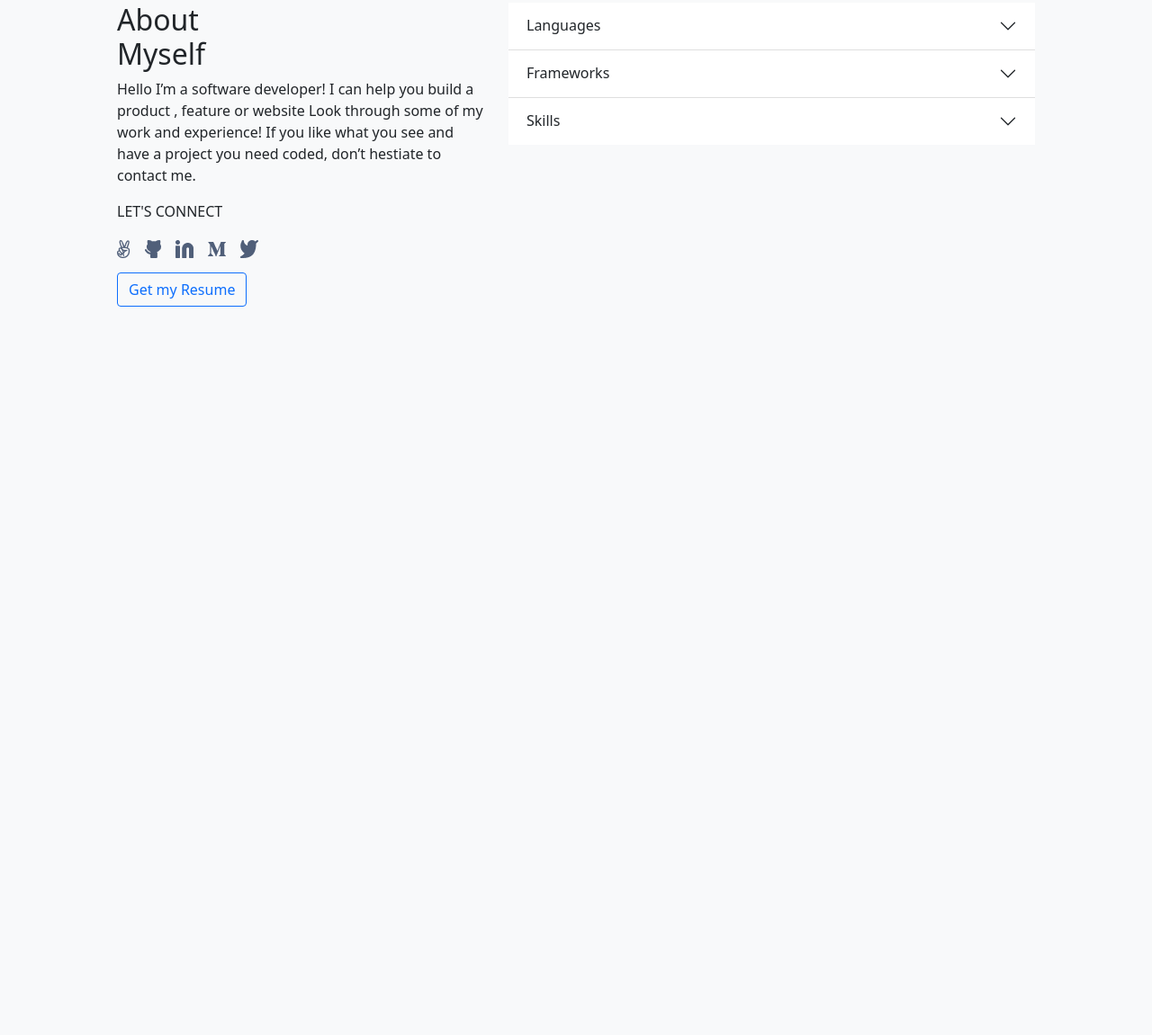
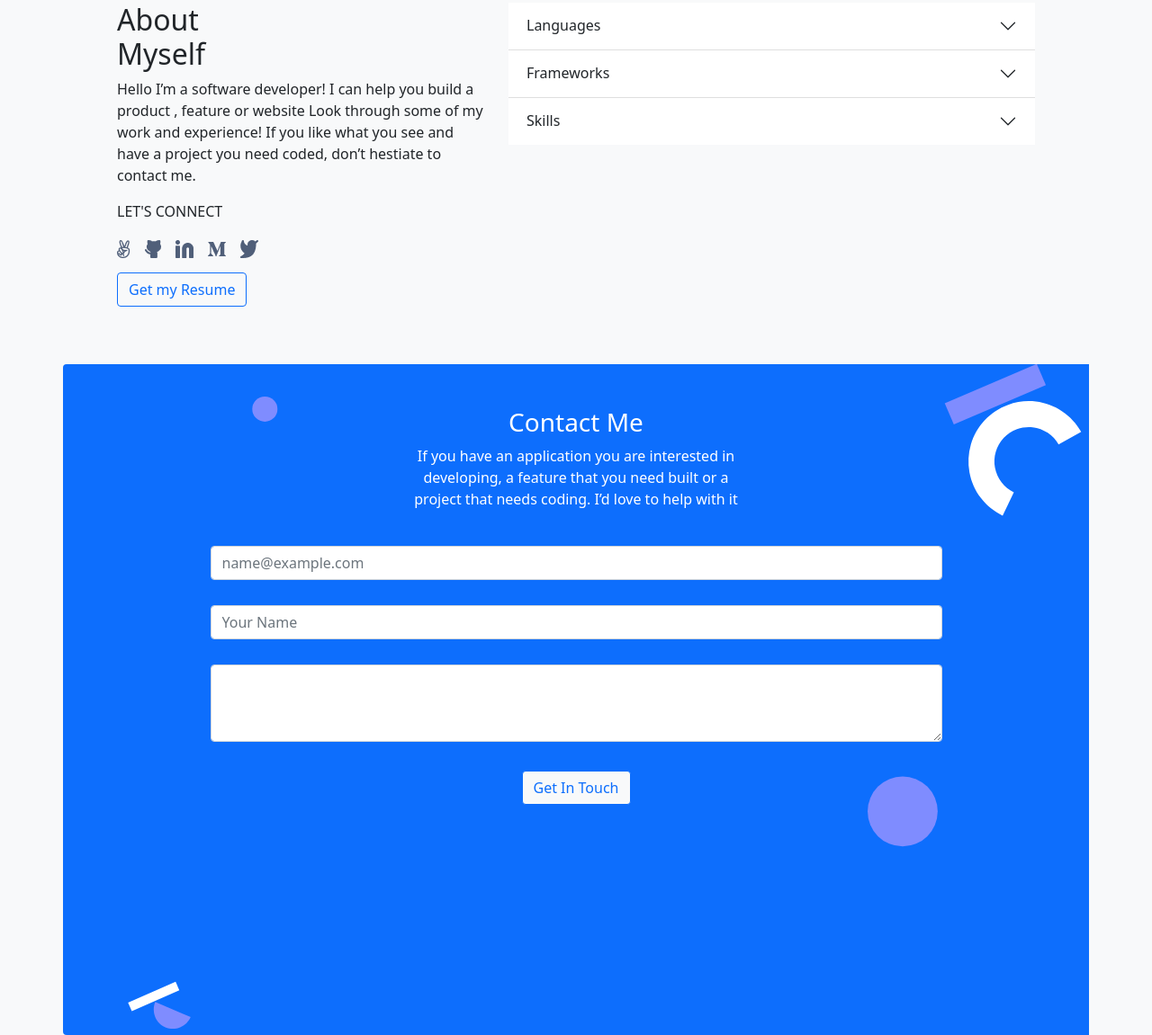
Before and after one commit to Krishnabot/CSS-Framework, a website: page index.html in a window 1280 px wide. Shown: the part 2683-3834 px from the top of the page at 90% size. Before the commit the page ends 3088 px from the top, so only its background shows below. Drawn offline with nearby package versions, Linux system fonts and the light colour scheme.

Commit message:
Add contact form using bootstrap classes

```diff
--- a/index.html
+++ b/index.html
@@ -315,6 +315,47 @@
         </div>
       </div>
     </section>
+    <section
+      class="contact-form container text-center bg-primary d-flex justify-content-center rounded-start"
+    >
+      <div class="w-75 d-flex row justify-content-center mt-5">
+        <h3 class="text-white">Contact Me</h3>
+        <p class="text-white w-50">
+          If you have an application you are interested in developing, a feature
+          that you need built or a project that needs coding. I’d love to help
+          with it
+        </p>
+        <div class="mb-1">
+          <label for="exampleFormControlInput1" class="form-label"></label>
+          <input
+            type="email"
+            class="form-control"
+            id="exampleFormControlInput1"
+            placeholder="name@example.com"
+          />
+        </div>
+        <div class="mb-1">
+          <label for="exampleFormControlInput1" class="form-label"></label>
+          <input
+            type="name"
+            class="form-control"
+            id="exampleFormControlInput1"
+            placeholder="Your Name"
+          />
+        </div>
+        <div class="mb-3">
+          <label for="exampleFormControlTextarea1" class="form-label"></label>
+          <textarea
+            class="form-control"
+            id="exampleFormControlTextarea1"
+            rows="3"
+          ></textarea>
+        </div>
+        <div class="mt-3">
+          <button class="btn btn-outline-primary bg-light">Get In Touch</button>
+        </div>
+      </div>
+    </section>
 
     <script
       src="https://cdn.jsdelivr.net/npm/bootstrap@5.0.2/dist/js/bootstrap.bundle.min.js"
--- a/style.css
+++ b/style.css
@@ -6,6 +6,10 @@
   padding-bottom: 20%;
 }
 
-p {
-  /* width: 60%; */
+.contact-form {
+  background-image: url("./resources/img/contactformbgdesk.svg");
+  background-size: cover;
+  background-position: 100% 100%;
+  background-repeat: no-repeat;
+  padding-bottom: 20%;
 }
```
